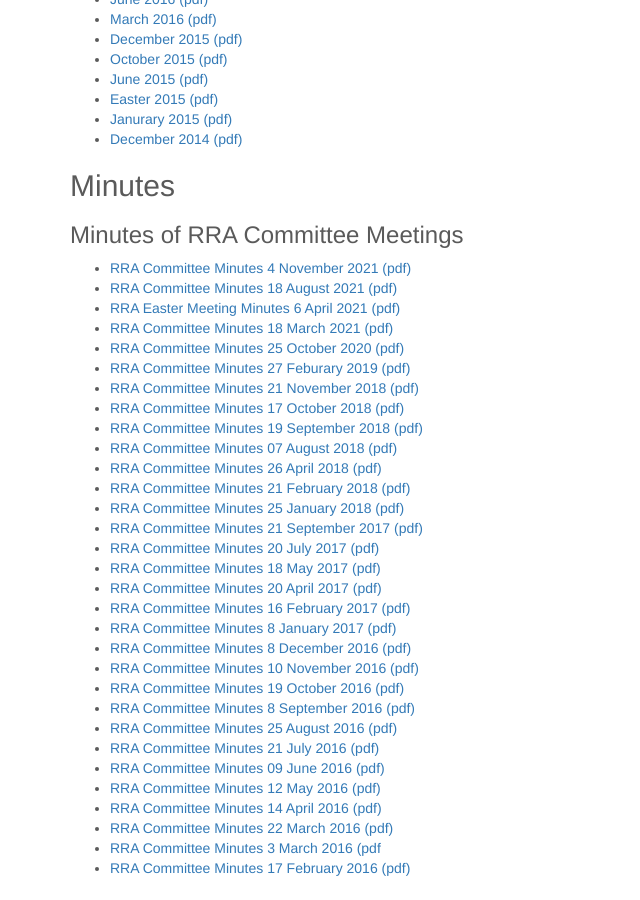
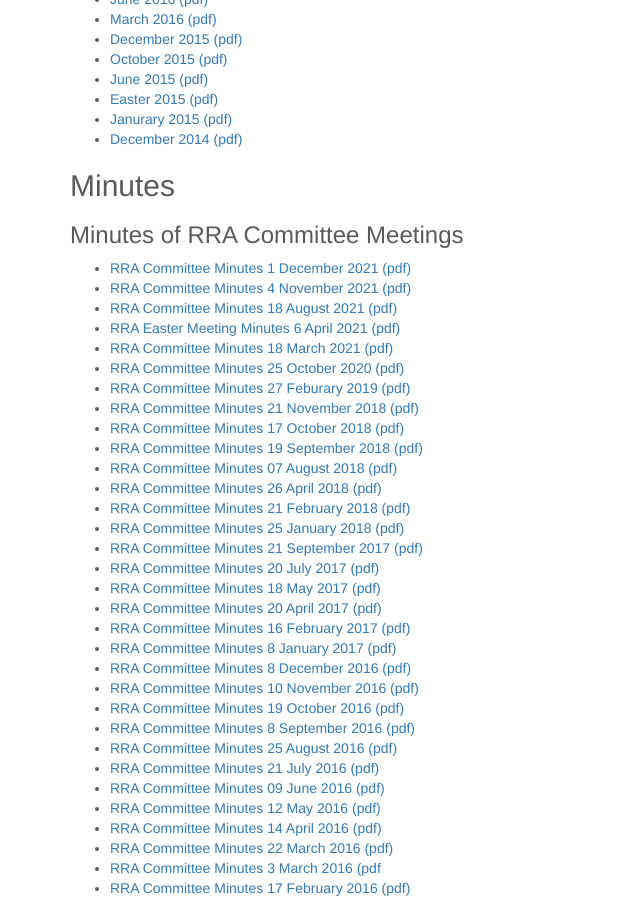
Before and after one commit to rakinoratepayers/rakinoratepayers.github.io, a Jekyll site: the page built from members.md, in a window 1280 px wide and 900 px high, scrolled down 394 px. Shown: the whole window, without its empty margins (0-640 px from the left). Built offline with Jekyll 4.4.1, drawn with Linux system fonts in a browser that asks for light colours; nearby versions of some CDN libraries.

Commit message:
add December 2021 minutes

```diff
--- a/members.md
+++ b/members.md
@@ -31,6 +31,7 @@ Newsletters are produced quarterly and are emailed to all members. Newsletters a
 ## Minutes
 
 ### Minutes of RRA Committee Meetings
+- [RRA Committee Minutes 1 December 2021 (pdf)](/assets/minutes/211201 RRA Committee Minutes 1 Dec 2021.pdf)
 - [RRA Committee Minutes 4 November 2021 (pdf)](/assets/minutes/211104 RRA Committee Update Minutes 4 Nov 2021.pdf)
 - [RRA Committee Minutes 18 August 2021 (pdf)](/assets/minutes/210824 RRA Committee Minutes 18 August 2021.pdf)
 - [RRA Easter Meeting Minutes 6 April 2021 (pdf)](/assets/minutes/210406 RRA Easter Meeting Minutes 6 April 2021.pdf)
```
Also changed, not shown: 1 other file.
